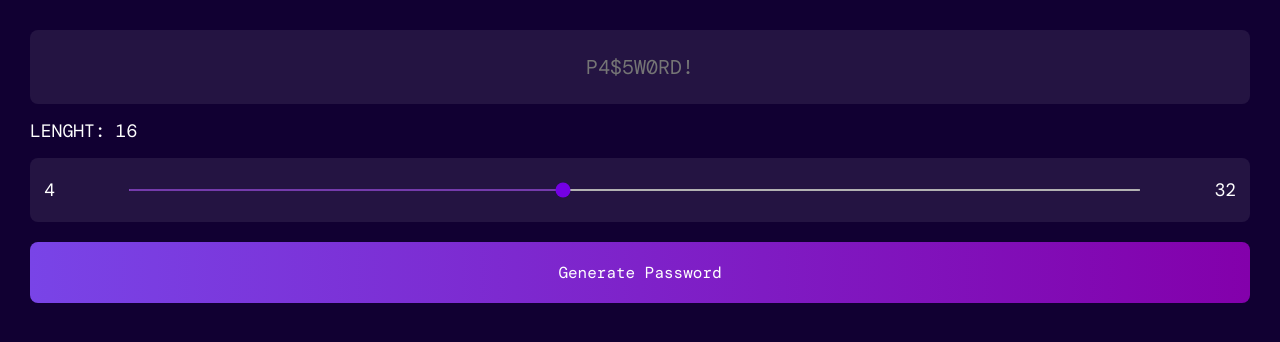
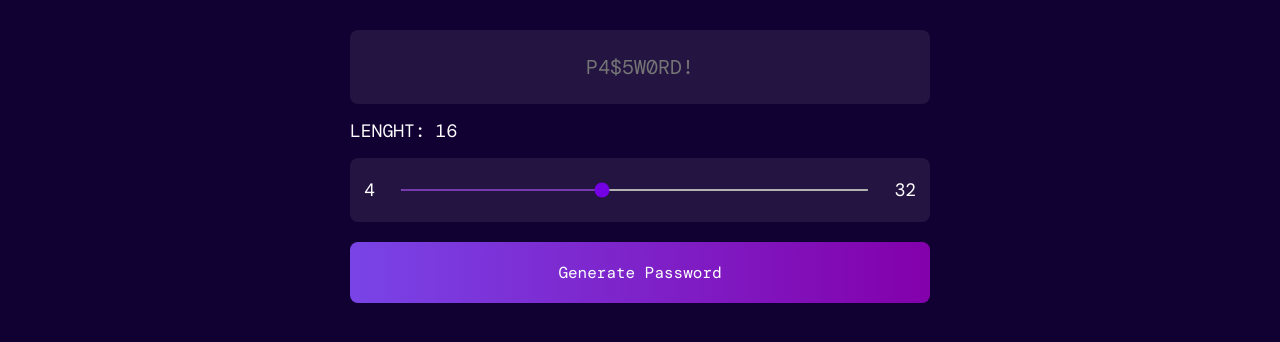
Before and after one commit to BegoCaZa/password-generator-REACT, a React (Vite) app: page / in a window 1280 px wide. Shown: the top 342 px of the page. Built offline with nearby package versions, Linux system fonts and the light colour scheme; a web font is replaced by a local one.

Commit message:
Update index.css

```diff
--- a/src/styles/index.css
+++ b/src/styles/index.css
@@ -42,6 +42,13 @@ body {
   /* justify-content: center; */
   min-height: 100vh;
   padding: 30px;
+}
+
+@media screen and (min-width: 768px) {
+  .general-container {
+    width: 50%;
+    margin-inline: auto;
+  }
 }
 
 .text-display {
```
